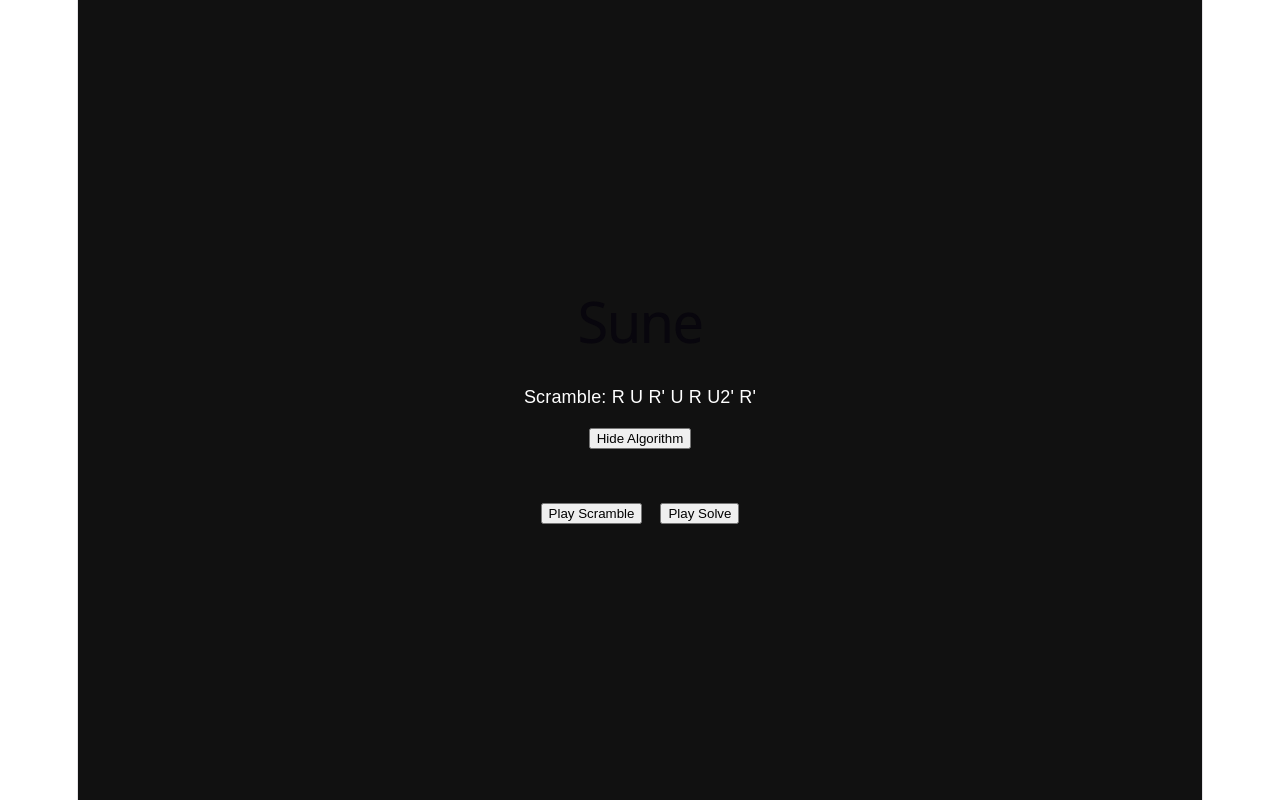
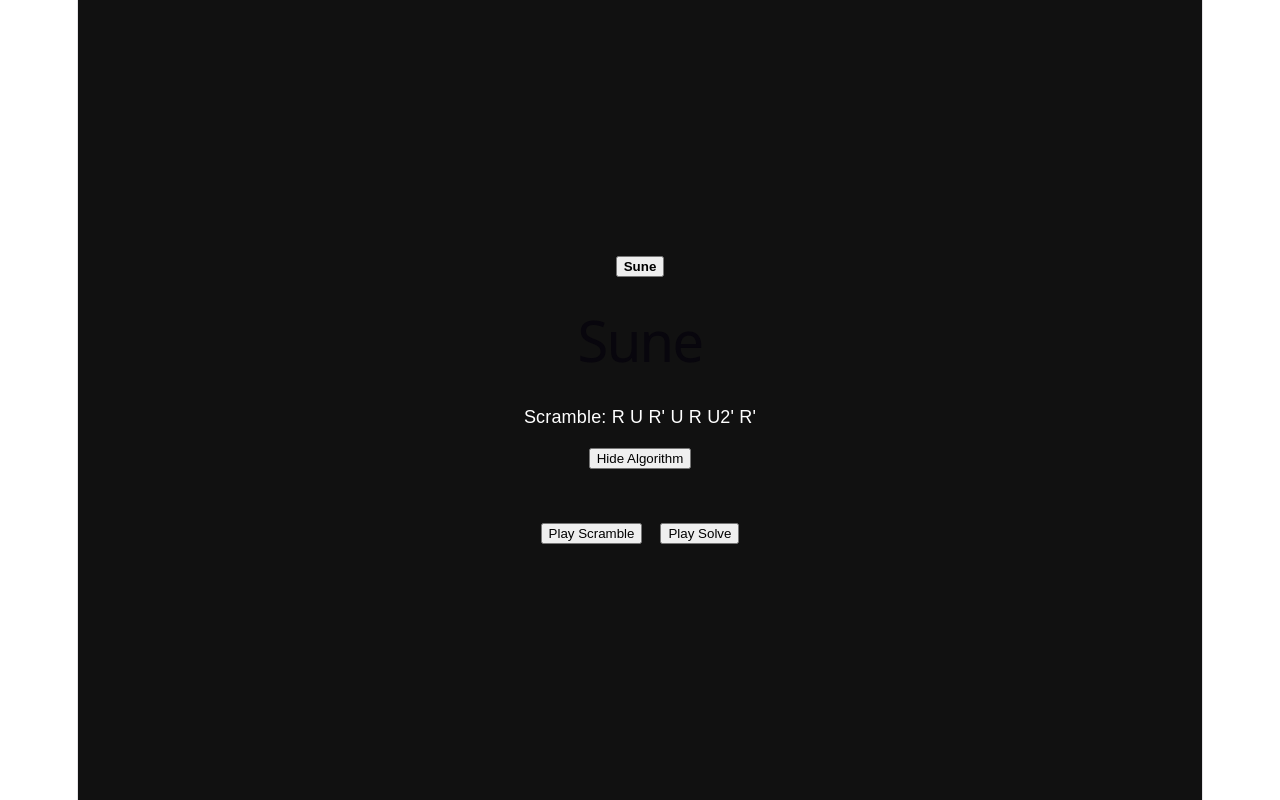
Before and after one commit to OJS26/cfop-trainer, a React (Vite) app: page / in a window 1280 px wide. Built offline with nearby package versions, Linux system fonts and the light colour scheme.

Commit message:
Add a case picker row above the drill screen

```diff
--- a/src/App.tsx
+++ b/src/App.tsx
@@ -11,6 +11,11 @@ function App() {
 
   const scrambleRef = useRef<HTMLElement>(null)
   const solveRef = useRef<HTMLElement>(null)
+
+  const selectCase = (index: number) => {
+    setCurrentCaseIndex(index)
+    setMode('scramble')
+  }
 
   const playScramble = () => {
     setMode('scramble')
@@ -43,6 +48,21 @@ function App() {
         gap: '1rem',
       }}
     >
+      <div style={{ display: 'flex', gap: '0.5rem', flexWrap: 'wrap', justifyContent: 'center' }}>
+        {cases.map((c, index) => (
+          <button
+            key={c.id}
+            onClick={() => selectCase(index)}
+            style={{
+              fontWeight: index === currentCaseIndex ? 'bold' : 'normal',
+              opacity: index === currentCaseIndex ? 1 : 0.6,
+            }}
+          >
+            {c.name}
+          </button>
+        ))}
+      </div>
+
       <h1>{currentCase.name}</h1>
       <p>Scramble: {currentCase.scramble}</p>
 
```
